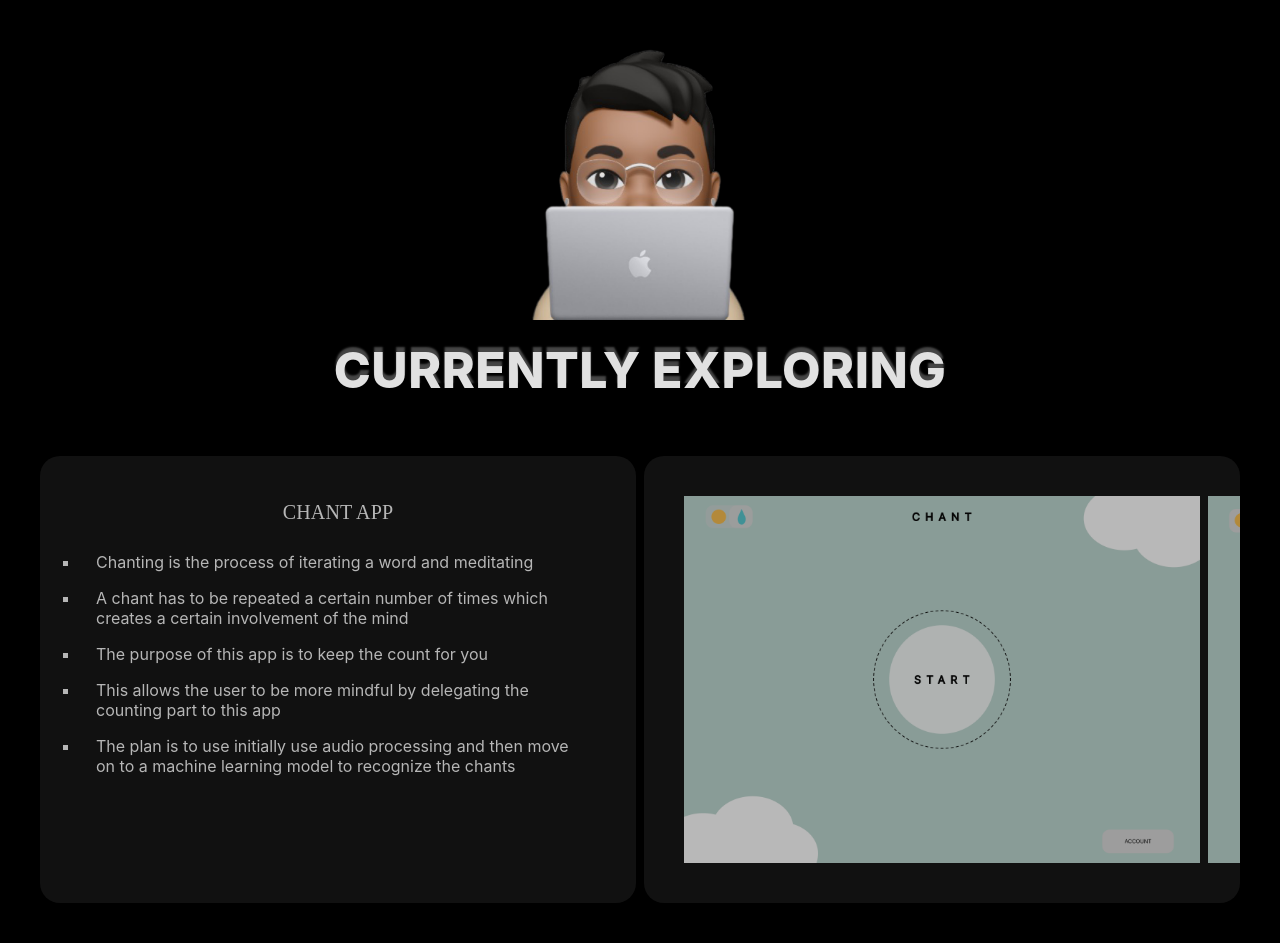
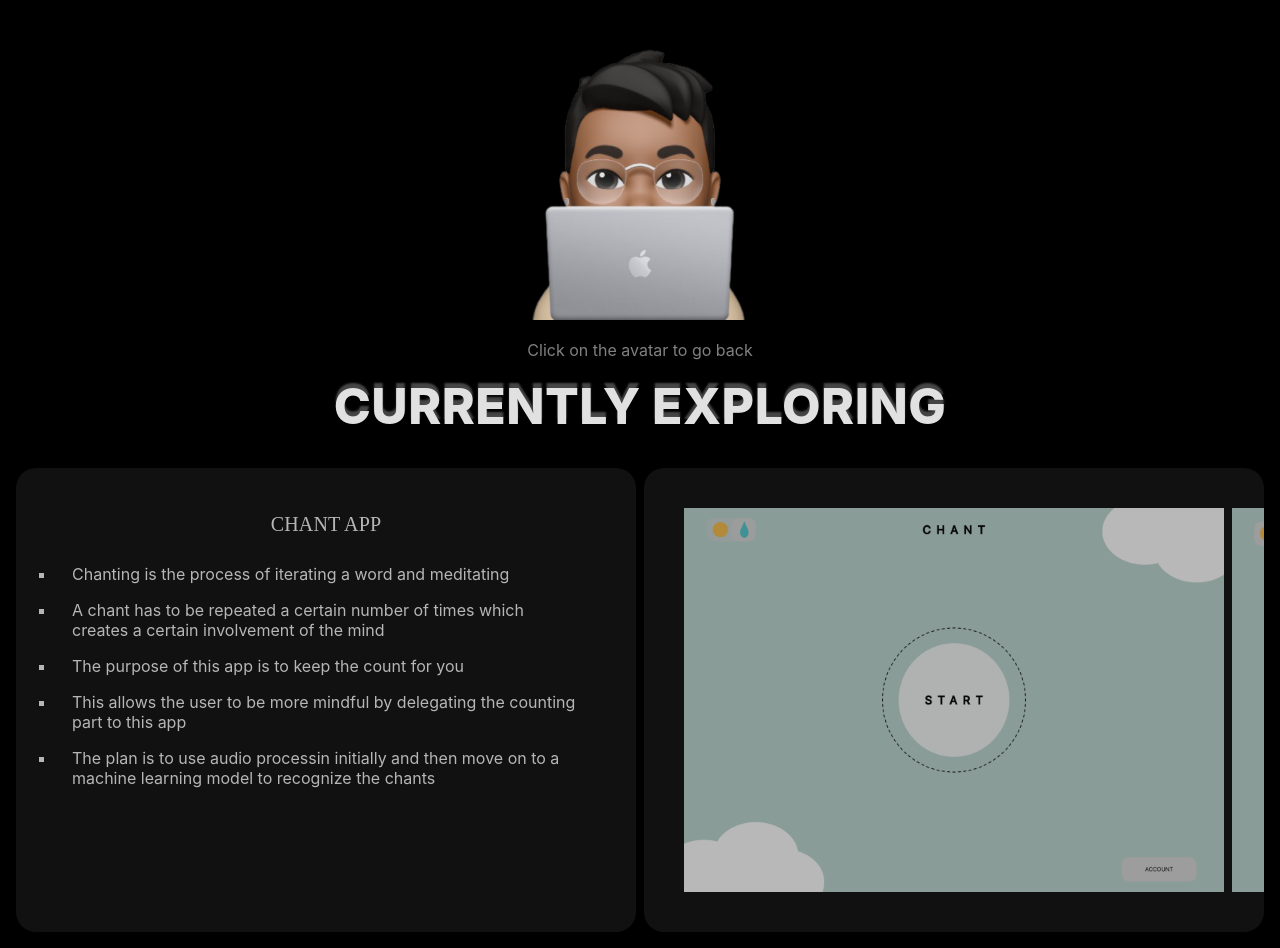
Before and after one commit to RaajveerX/Portfolio, a React (Create React App) app: page /upcoming in a window 1280 px wide. Built offline with nearby package versions, Linux system fonts and the light colour scheme.

Commit message:
added fixes

```diff
--- a/src/Pages/Projects.js
+++ b/src/Pages/Projects.js
@@ -53,6 +53,12 @@ const foodie = {
     "github":"https://github.com/RaajveerX/FoodieFrenz"
 }
 
+function Linkop({info}){
+    if (info.link){
+        return <Button href={info.link} target={"_blank"} variant="outlined" startIcon={<LinkIcon/>} sx={{color:"white"}}>link</Button>
+    }
+}
+
 //We will pass props on this component
 function ProjectTile({info}){
     return(
@@ -80,9 +86,7 @@ function ProjectTile({info}){
                     <Button href={info.github} target={"_blank"} variant="outlined" startIcon={<GitHubIcon/>} sx={{color:"white"}}>
                         code
                     </Button>
-                    <Button href={info.link} target={"_blank"} variant="outlined" startIcon={<LinkIcon/>} sx={{color:"white"}}>
-                        link
-                    </Button>
+                    <Linkop info={info}/>
                 </Stack>
             </Stack>
 
--- a/src/Pages/Upcoming.js
+++ b/src/Pages/Upcoming.js
@@ -13,7 +13,7 @@ import {ListItem} from "@mui/material"
 
 function Module(){
     return(
-        <Stack direction={"row"} spacing={1} padding={5}>
+        <Stack direction={"row"} spacing={1} padding={2}>
             <Stack spacing={1} sx={{background:"rgba(217, 217, 217, 0.08)",borderRadius:"20px"}} padding={5} width={"50%"}>
                 <Typography variant="h6" color={"#B6B6B6"} fontFamily={"Roboto Slab"} fontWeight={400}>CHANT APP</Typography>
                 <List sx={{listStyleType:"square",color:"#B6B6B6"}}>
@@ -21,7 +21,7 @@ function Module(){
                     <ListItem sx={{display:"list-item"}}>A chant has to be repeated a certain number of times which creates a certain involvement of the mind</ListItem>
                     <ListItem sx={{display:"list-item"}}>The purpose of this app is to keep the count for you</ListItem>
                     <ListItem sx={{display:"list-item"}}>This allows the user to be more mindful by delegating the counting part to this app</ListItem>
-                    <ListItem sx={{display:"list-item"}}>The plan is to use initially use audio processing and then move on to a machine learning model to recognize the chants</ListItem>
+                    <ListItem sx={{display:"list-item"}}>The plan is to use audio processin initially and then move on to a machine learning model to recognize the chants</ListItem>
                 </List>
             </Stack>
             <Stack direction={"row"} spacing={1} overflow={"scroll"} sx={{background:"rgba(217, 217, 217, 0.08)",borderRadius:"20px"}} padding={5} width={"50%"}>
@@ -40,8 +40,11 @@ export default function Upcoming(){
         <Box display={"flex"}>
             <Stack sx={{background:"black"}} textAlign={"center"} spacing={2}>
                 <Box textAlign={"center"}>
-                    <img src={Memoji} width="25%"/>
+                    <a href="/">
+                        <img src={Memoji} width="25%"/>
+                    </a>
                 </Box>
+                <Typography variant="h7" color={"gray"}>Click on the avatar to go back</Typography>
                 <Typography
                 color={"#E1E1E1"}
                 fontFamily={"Inter"}
```
